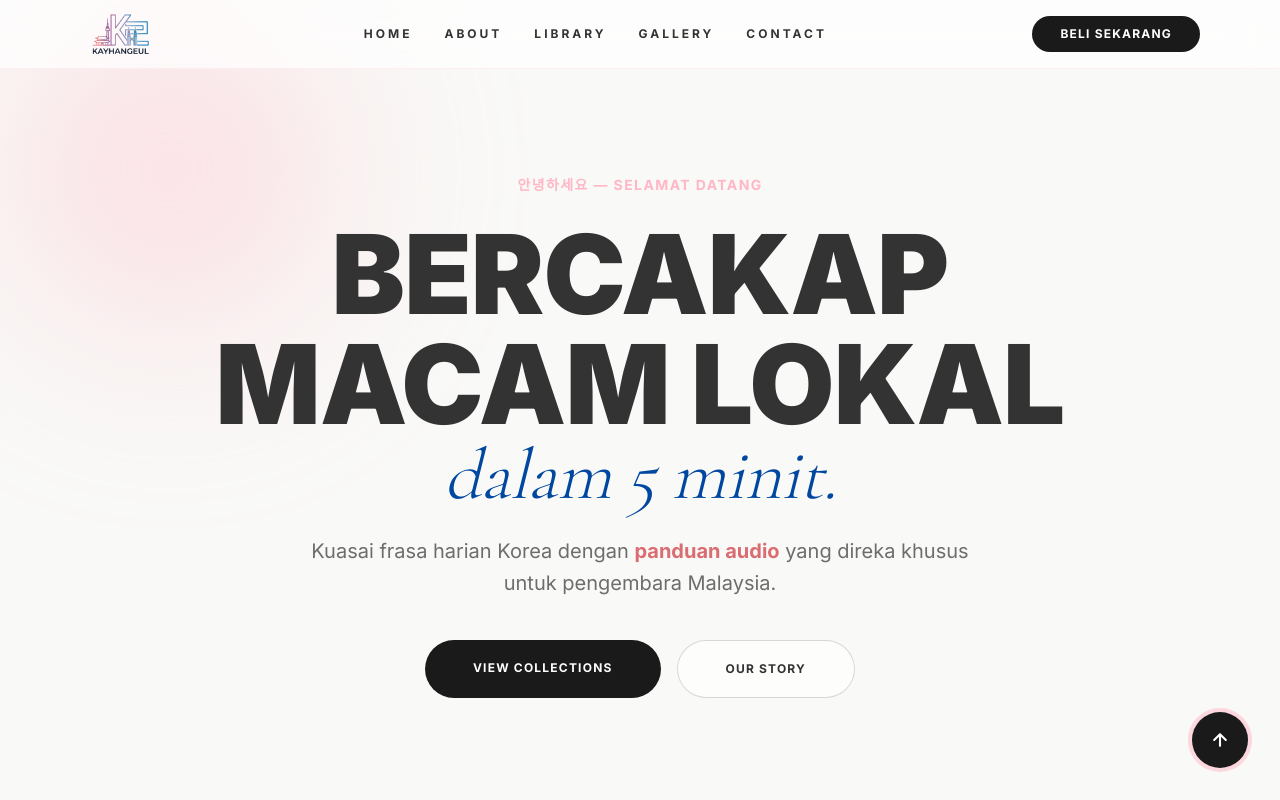
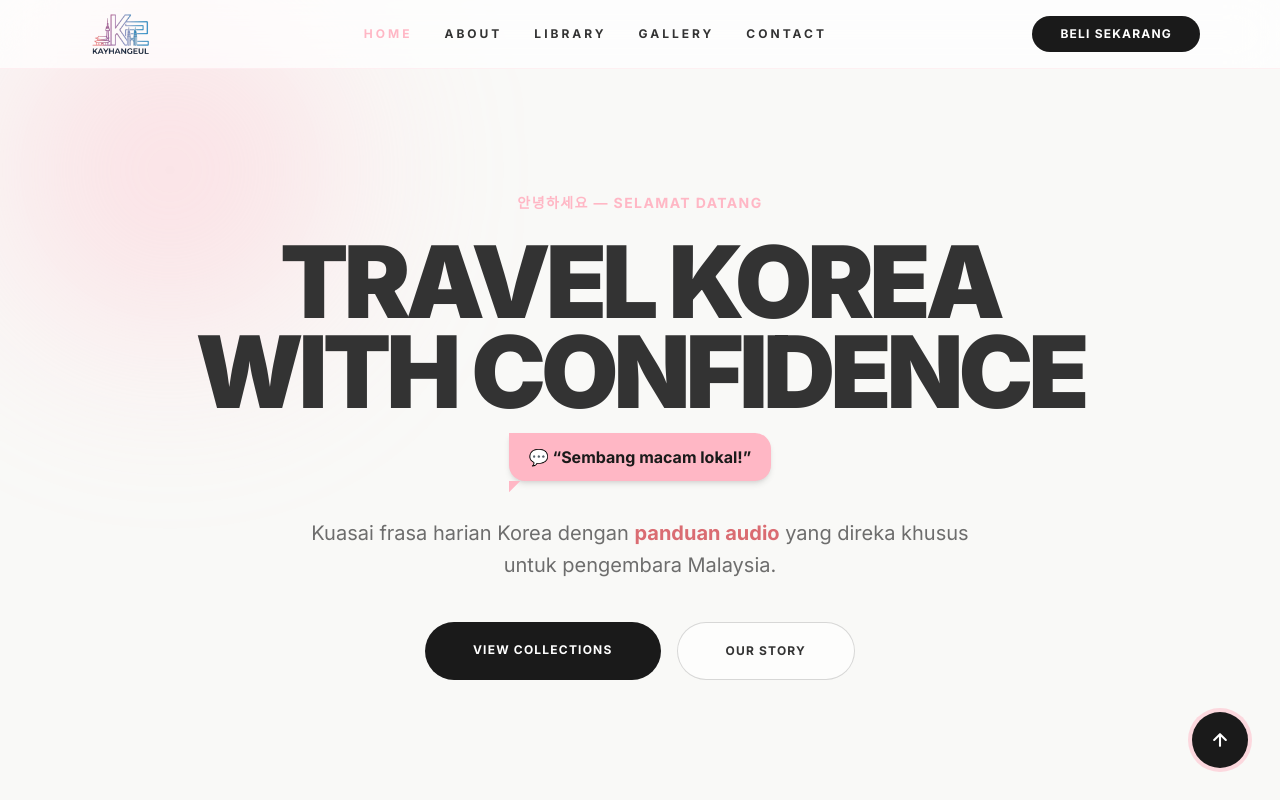
Before and after one commit to kaydeeloka/kayhangeul-web, a Next.js app: page / in a window 1280 px wide. Shown: the top 800 px of the page. Built offline with nearby package versions, Linux system fonts and the light colour scheme.

Commit message:
fix : navbar n hero

```diff
--- a/app/components/Hero.tsx
+++ b/app/components/Hero.tsx
@@ -11,15 +11,21 @@ export default function Hero() {
           안녕하세요 — SELAMAT DATANG
         </span>
 
-        <h1 className="tracking-tighter mb-6 leading-[0.9]">
-          <span className="font-sans font-black text-6xl md:text-[110px] uppercase">
-            Bercakap Macam Lokal
-          </span>
-          <br />
-          <span className="font-serif italic font-light text-4xl md:text-7xl text-korean-blue lowercase">
-            dalam 5 minit.
-          </span>
+        {/* Main heading */}
+        <h1 className="tracking-tighter mb-4 leading-[0.9] font-sans font-black text-6xl md:text-[100px] uppercase">
+          Travel Korea<br />With Confidence
         </h1>
+
+        {/* Chat bubble */}
+        <div className="flex justify-center mb-6">
+          <div className="relative inline-flex flex-col items-start">
+            <div className="bg-cherry-pink text-charcoal px-5 py-3 rounded-2xl rounded-tl-none font-sans font-bold text-sm md:text-base shadow-md">
+              💬 &ldquo;Sembang macam lokal!&rdquo;
+            </div>
+            {/* Bubble tail */}
+            <div className="w-3 h-3 bg-cherry-pink clip-path-[polygon(0_0,100%_0,100%_100%)] self-start" style={{ clipPath: "polygon(0 0, 100% 0, 0 100%)" }} />
+          </div>
+        </div>
 
         <div className="max-w-2xl mx-auto space-y-6">
           <p className="font-sans text-lg md:text-xl font-medium leading-relaxed opacity-70">
--- a/app/components/Navbar.tsx
+++ b/app/components/Navbar.tsx
@@ -2,7 +2,19 @@
 
 import Image from "next/image";
 import Link from "next/link";
+import { usePathname } from "next/navigation";
+
+const navLinks = [
+  { href: "/", label: "Home" },
+  { href: "/about", label: "About" },
+  { href: "/library", label: "Library" },
+  { href: "/gallery", label: "Gallery" },
+  { href: "/contact", label: "Contact" },
+];
+
 export default function Navbar() {
+  const pathname = usePathname();
+
   return (
     <nav className="fixed top-0 left-0 right-0 z-50 flex justify-between items-center px-8 md:px-20 py-3 bg-white/70 backdrop-blur-xl border-b border-cherry-pink/20">
       <Link href="/">
@@ -17,16 +29,24 @@ export default function Navbar() {
       </Link>
 
       <div className="hidden lg:flex space-x-8 text-xs uppercase tracking-[0.25em] font-bold font-sans">
-        <Link href="/" className="hover:text-cherry-pink transition-colors">Home</Link>
-        <Link href="/about" className="hover:text-cherry-pink transition-colors">About</Link>
-        <Link href="/library" className="hover:text-cherry-pink transition-colors">Library</Link>
-        <Link href="/gallery" className="hover:text-cherry-pink transition-colors">Gallery</Link>
-        <Link href="/contact" className="hover:text-cherry-pink transition-colors">Contact</Link>
+        {navLinks.map(({ href, label }) => (
+          <Link
+            key={href}
+            href={href}
+            className={`transition-colors hover:text-cherry-pink ${pathname === href ? "text-cherry-pink" : ""}`}
+          >
+            {label}
+          </Link>
+        ))}
       </div>
 
       <Link
         href="/kayhangeul-traveler"
-        className="bg-charcoal text-white px-7 py-2.5 rounded-full text-xs font-sans font-bold uppercase tracking-widest transition-colors hover:bg-cherry-pink hover:text-charcoal"
+        className={`px-7 py-2.5 rounded-full text-xs font-sans font-bold uppercase tracking-widest transition-colors ${
+          pathname === "/kayhangeul-traveler"
+            ? "bg-cherry-pink text-charcoal"
+            : "bg-charcoal text-white hover:bg-cherry-pink hover:text-charcoal"
+        }`}
       >
         Beli Sekarang
       </Link>
```
